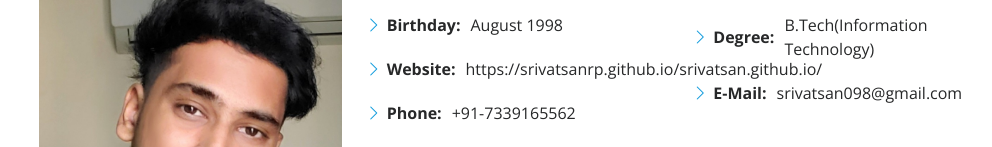
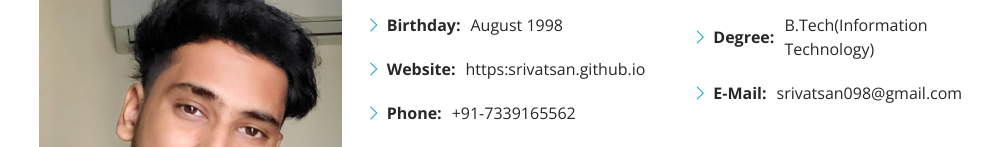
Before and after one commit to srivatsanrp/srivatsan.github.io, a plain HTML site: page index.html in a window 1280 px wide. Shown: the part 1051-1198 px from the top of the page, without its empty margins (273-1265 px from the left). Drawn offline with nearby package versions, Linux system fonts and the light colour scheme.

Commit message:
Update index.html

```diff
--- a/index.html
+++ b/index.html
@@ -155,7 +155,7 @@
                     <li>
                       <i class="bi bi-chevron-right"></i>
                       <strong>Website:</strong>
-                      <span>https://srivatsanrp.github.io/srivatsan.github.io/</span>
+                      <span>https:srivatsan.github.io</span>
                     </li>
                     <li>
                       <i class="bi bi-chevron-right"></i>
```
